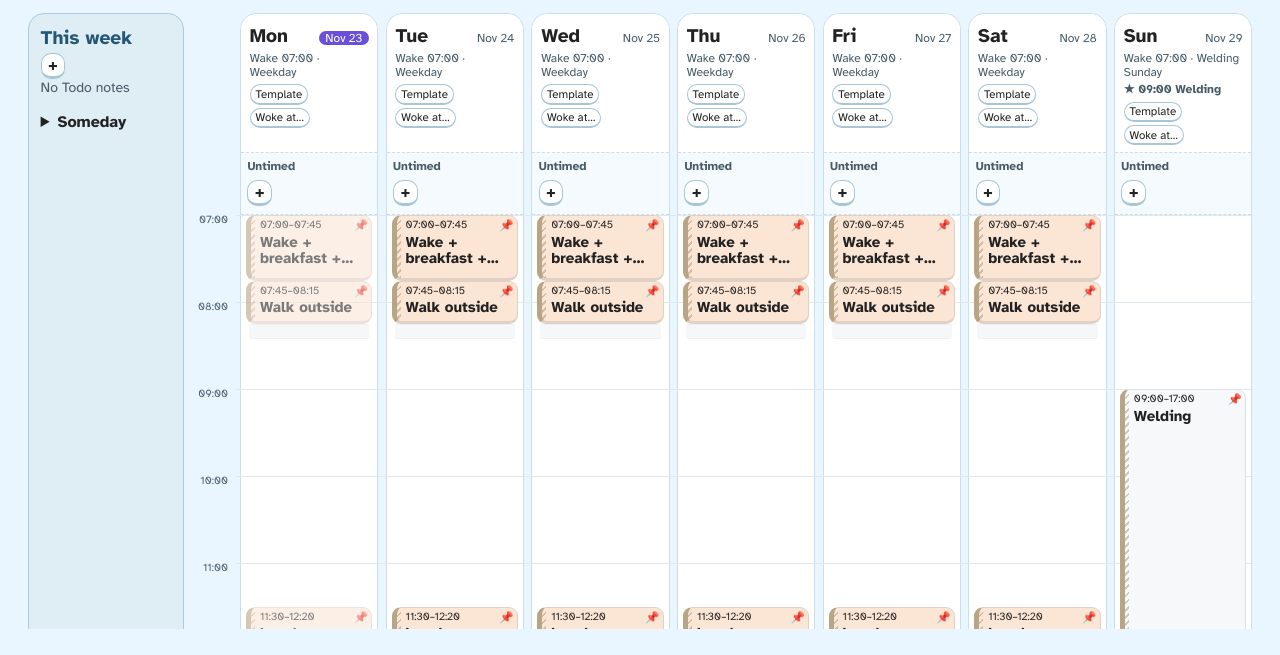
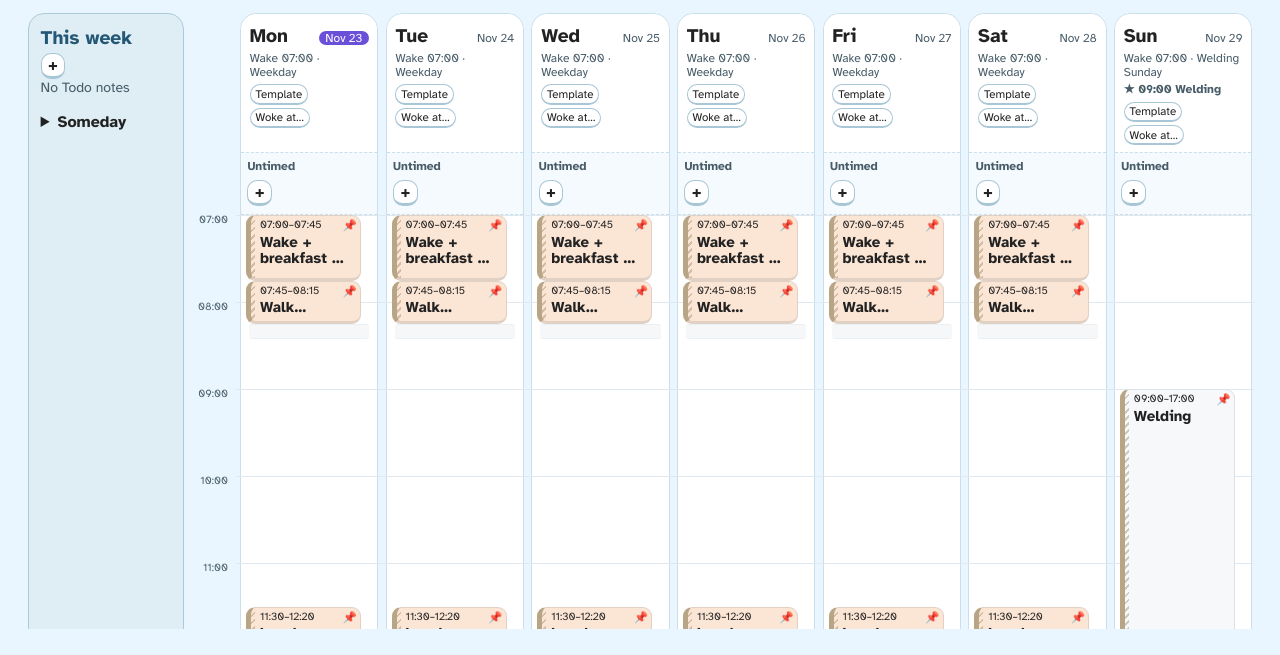
Before and after one commit to sunnwydays/quick-notes, a plain HTML site: page plan.html in a window 1280 px wide. Both pictures are taken after a click on the button "Routine". Shown: the part 145-800 px from the top of the page. Drawn offline with Linux system fonts and the light colour scheme.

Commit message:
Keep blocks solid, narrow timed blocks, and draw ghosts as faint blocks

```diff
--- a/plan.css
+++ b/plan.css
@@ -142,7 +142,6 @@ button:disabled { opacity: .55; cursor: default; }
 .now-line[hidden] { display: none; }
 .day.today .day-date { background: var(--now); color: #fff; border-radius: 999px; padding: 0 .4rem; }
 .tile.timed.current { filter: saturate(2.4); box-shadow: 0 0 0 2px var(--now); }
-.tile.timed.past { opacity: .6; }
 .tile {
   position: relative; background: var(--tile-colour, #edf4fa); color: var(--ink);
   border: 1px solid #172e431c; border-bottom-width: 3px; border-radius: 9px;
@@ -162,14 +161,13 @@ button:disabled { opacity: .55; cursor: default; }
 .pin { position: absolute; top: .2rem; right: .22rem; font-size: .7rem; }
 .tile:has(.pin) { padding-right: 1rem; }
 .tile.timed {
-  position: absolute; inset-inline: .32rem; overflow: hidden; width: auto;
+  position: absolute; inset-inline: .32rem 12%; overflow: hidden; width: auto;
   height: calc(var(--duration) * var(--minute-height)); padding-block: 0; font-size: .94rem;
   display: flex; flex-direction: column;
 }
+.tile.ghost:hover { opacity: .6; }
 .tile.ghost {
-  border: 2px dashed #687b8c;
-  cursor: pointer;
-  background: color-mix(in srgb, var(--tile-colour) 55%, white);
+  cursor: pointer; opacity: .35;
   justify-content: center;
 }
 .split-prompt { display: block; margin-top: .25rem; font-size: .78rem; color: #70410f; }
--- a/plan.js
+++ b/plan.js
@@ -1332,16 +1332,14 @@ function renderPlanner() {
   showNow();
 }
 
-// Google Calendar style: a line at the current time, the running block brighter and finished ones faded.
+// Google Calendar style: a line at the current time, and the running block brighter.
 function showNow() {
   const now = new Date();
   const today = dayKey(now);
   const minute = now.getHours() * 60 + now.getMinutes();
   for (const tile of $('week').querySelectorAll('.tile.timed[data-date]')) {
     const { date, start, until } = tile.dataset;
-    const isToday = date === today;
-    tile.classList.toggle('current', isToday && Number(start) <= minute && minute < Number(until));
-    tile.classList.toggle('past', date < today || (isToday && Number(until) <= minute));
+    tile.classList.toggle('current', date === today && Number(start) <= minute && minute < Number(until));
   }
   const line = $('week').querySelector('.day.today .now-line');
   if (!line) return;
```
